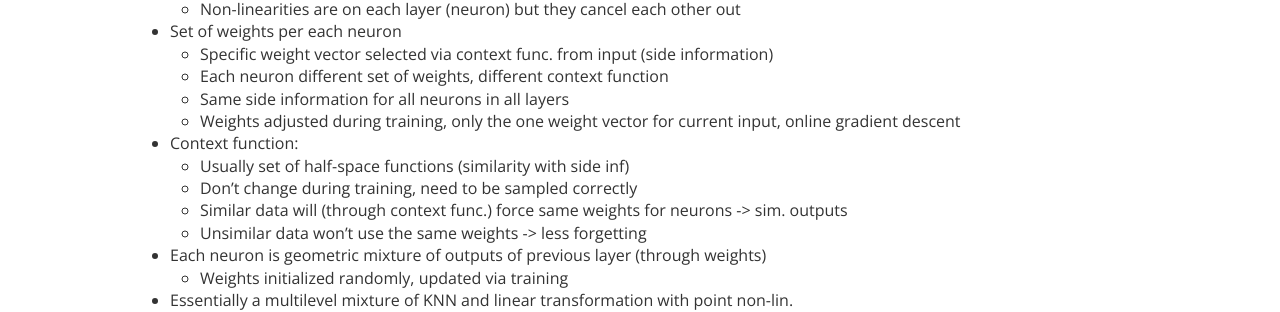
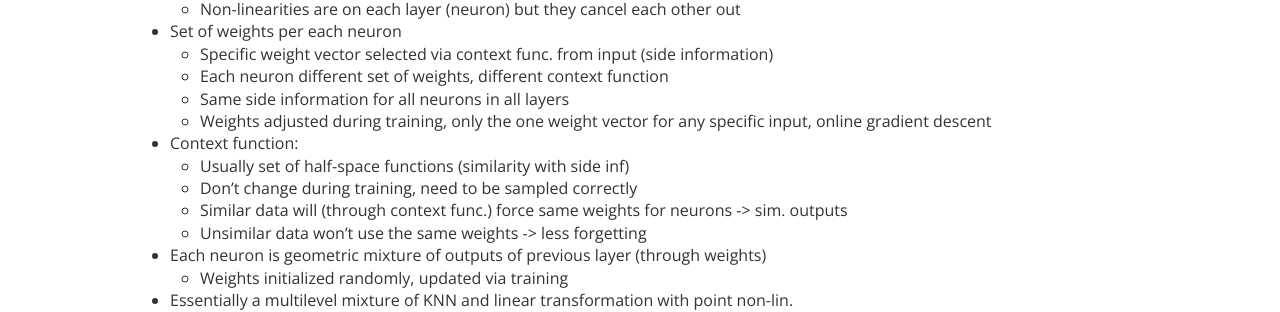
Before and after one commit to petrroll/devblog, a Jekyll site: the page built from _posts/2020-06-22-gated-linear-networks.markdown, in a window 1280 px wide. Shown: the part 405-717 px from the top of the page. Built offline with Jekyll 4.4.1, drawn with Linux system fonts in a browser that asks for light colours; comment, search, counter and statistics services are not loaded.

Commit message:
Cleanup GLN notes.

```diff
--- a/_posts/2020-06-22-gated-linear-networks.markdown
+++ b/_posts/2020-06-22-gated-linear-networks.markdown
@@ -16,7 +16,7 @@
 	- Specific  weight vector selected via context func. from input (side information)
 	- Each neuron different set of weights, different context function
 	- Same side information for all neurons in all layers
-	- Weights adjusted during training, only the one weight vector for current input, online gradient descent
+	- Weights adjusted during training, only the one weight vector for any specific input, online gradient descent
 - Context function:
 	- Usually set of half-space functions (similarity with side inf)
 	- Don't change during training, need to be sampled correctly
@@ -24,5 +24,4 @@
 	- Unsimilar data won't use the same weights -> less forgetting
 - Each neuron is geometric mixture of outputs of previous layer (through weights)
 	- Weights initialized randomly, updated via training
-
 - Essentially a multilevel mixture of KNN and linear transformation with point non-lin.
```
